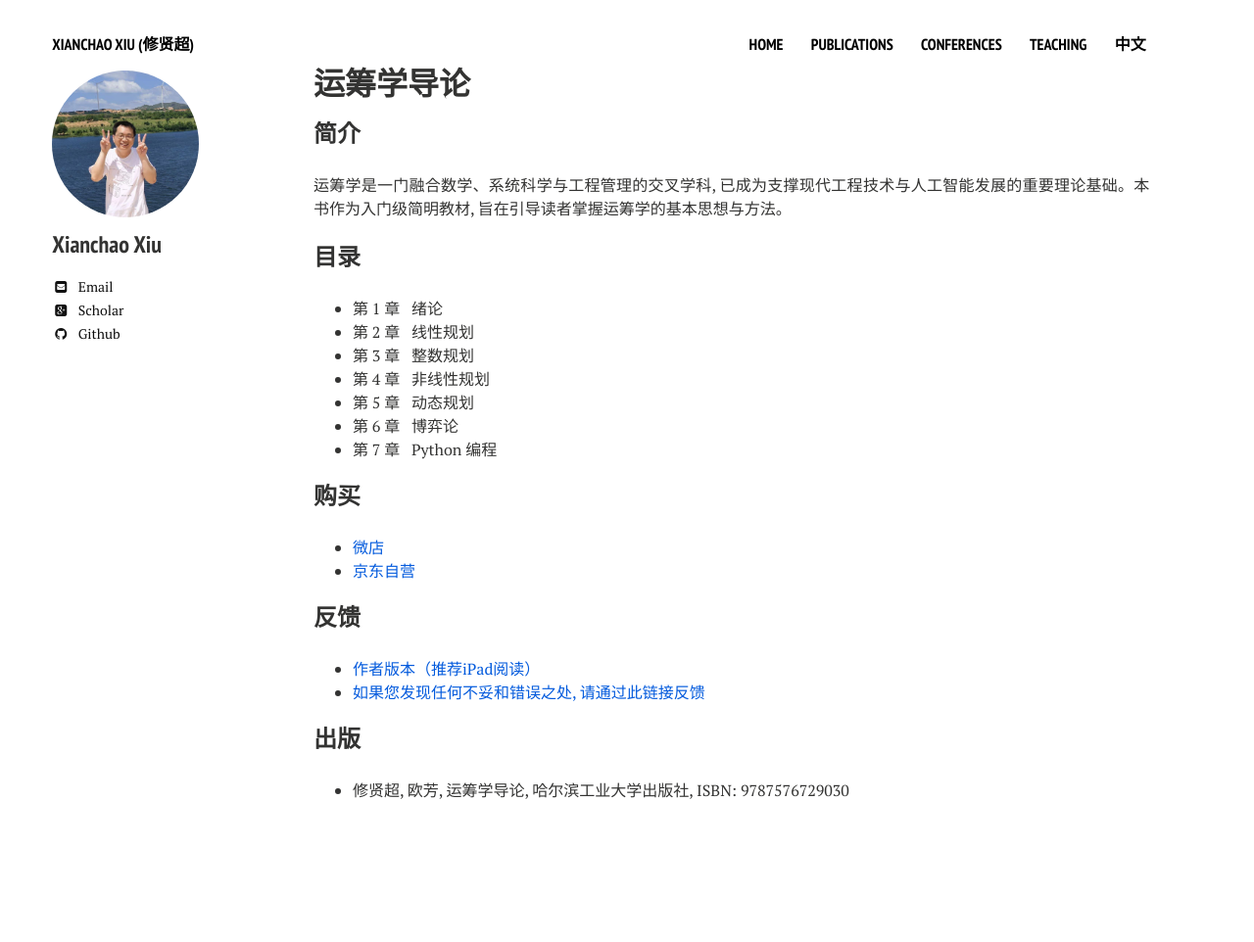
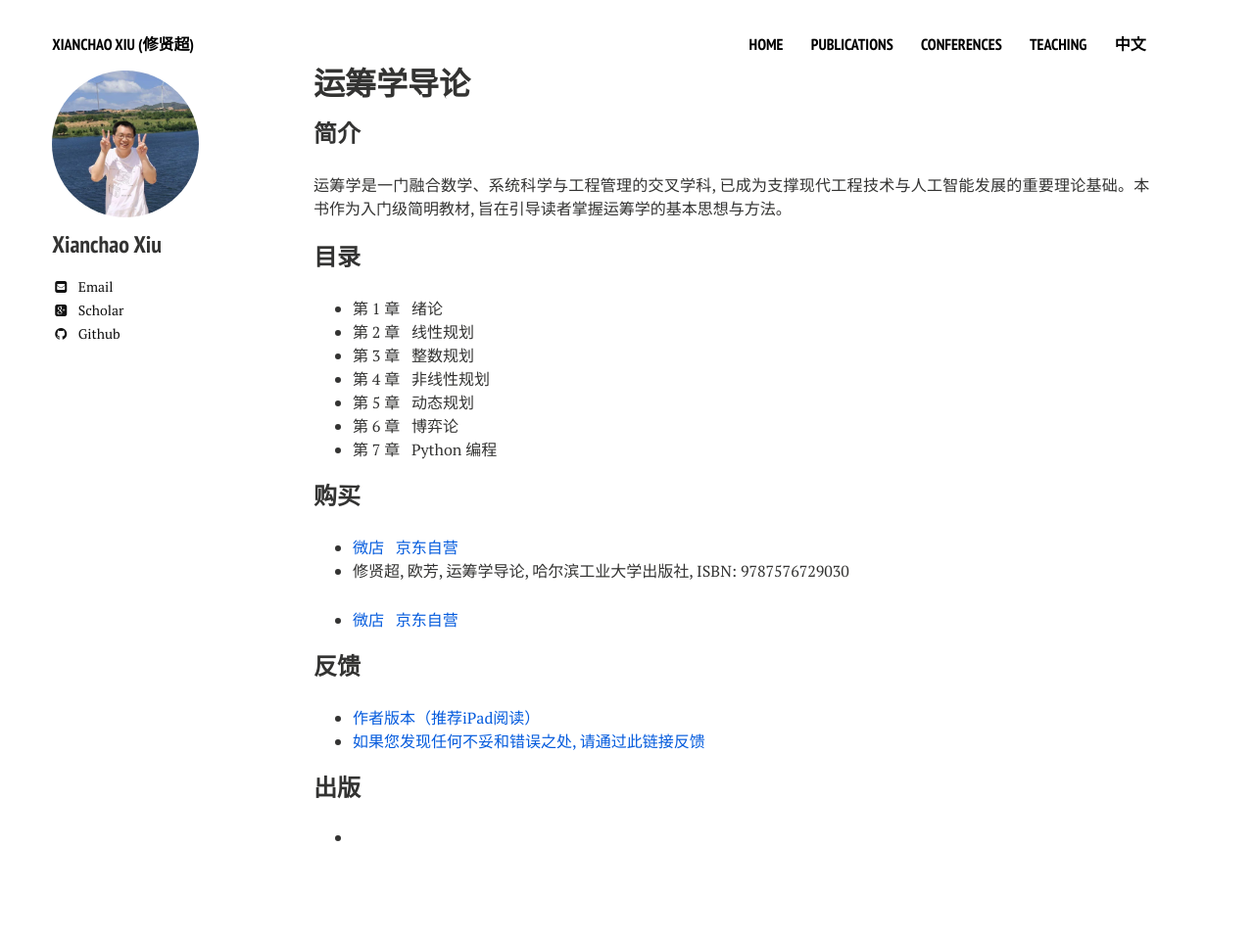
Before and after one commit to xianchaoxiu/xianchaoxiu.github.io, a Jekyll site: the page built from chinese/book/OR/index.md, in a window 1280 px wide. Shown: the whole page at 98% size. Built offline with Jekyll 4.4.1, drawn with Linux system fonts in a browser that asks for light colours; nearby versions of some CDN libraries; before the commit the page ends 914 px from its top, so only the background shows below that.

Commit message:
Update index.md

```diff
--- a/chinese/book/OR/index.md
+++ b/chinese/book/OR/index.md
@@ -21,13 +21,14 @@ share: false
 *  第 7 章 &nbsp;  Python 编程 <br>
 
 ### 购买
-* <a href="https://weidian.com/item.html?itemID=7810621848" class="textlink" target="_blank"> 微店 </a> <br>
-* <a href="https://item.jd.com/15450180.html" class="textlink" target="_blank"> 京东自营 </a> <br>
+* <a href="https://weidian.com/item.html?itemID=7810621848" class="textlink" target="_blank"> 微店 </a> &nbsp;  <a href="https://item.jd.com/15450180.html" class="textlink" target="_blank"> 京东自营 </a> <br>
+* 修贤超, 欧芳, 运筹学导论, 哈尔滨工业大学出版社, ISBN: 9787576729030
 
+* <a href="https://weidian.com/item.html?itemID=7810621848" class="textlink" target="_blank"> 微店 </a> &nbsp;  <a href="https://item.jd.com/15450180.html" class="textlink" target="_blank"> 京东自营 </a> <br>
 
 ### 反馈
 * <a href="../OR/运筹学导论.pdf" class="textlink" target="_blank"> 作者版本（推荐iPad阅读） </a> <br>
 * <a href="https://docs.qq.com/form/page/DTkZycUxMRUpkRHpY" class="textlink" target="_blank">如果您发现任何不妥和错误之处, 请通过此链接反馈 </a> <br>
 
 ### 出版
-* 修贤超, 欧芳, 运筹学导论, 哈尔滨工业大学出版社, ISBN: 9787576729030
+*
```
